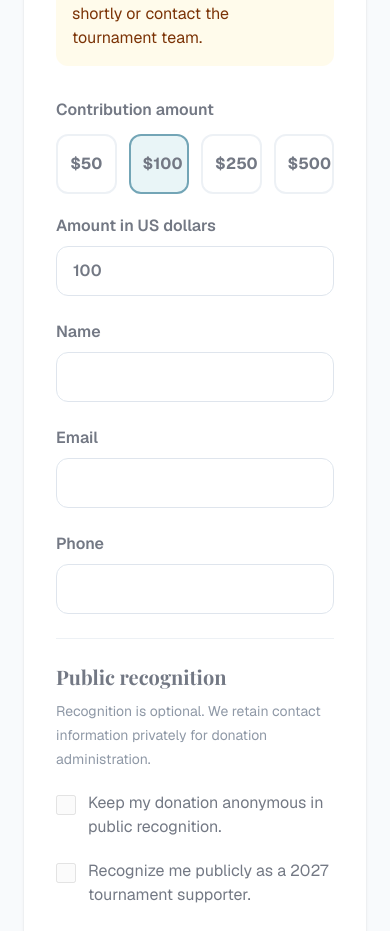
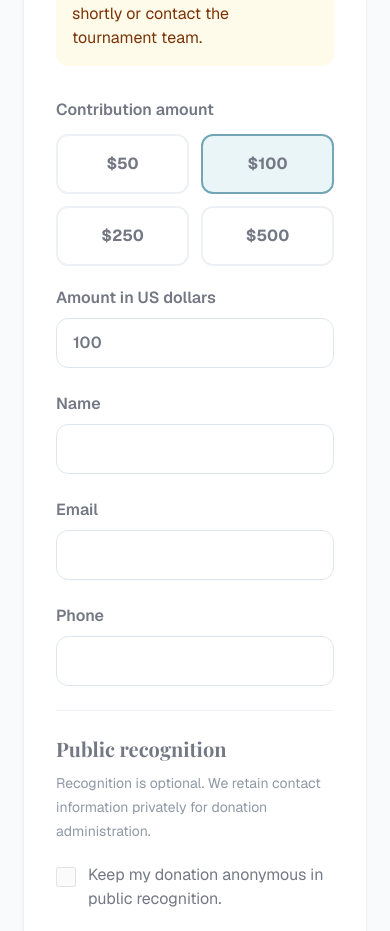
Before and after one commit to chadmillermemorial/chad-miller-memorial, a Next.js app: page /register/donate in a window 390 px wide. Shown: the part 1103-2034 px from the top of the page. Built offline with nearby package versions, Linux system fonts and the light colour scheme; a web font is replaced by a local one.

Commit message:
Add verified photo credit and finish closeout review preparations

```diff
--- a/components/forms/Donation2027Form.tsx
+++ b/components/forms/Donation2027Form.tsx
@@ -31,7 +31,7 @@ export default function Donation2027Form({ready}:{ready:boolean}) {
   <p className="mt-4 leading-7 text-slate-600">Your contribution supports next year’s CSM Chad Miller Memorial Golf Tournament at Kings Grant in Fayetteville, NC, benefiting The Honor Foundation. The tournament will take place on October 8, 2027.</p>
   {!ready && <p role="status" className="mt-5 rounded-xl bg-amber-50 p-4 text-amber-900">Donations are temporarily unavailable. Please try again shortly or <a className="underline" href="mailto:chadmillermemorial@gmail.com?subject=2027%20Donation%20Question">contact the tournament team</a>.</p>}
   <fieldset disabled={!ready || saving} className="mt-8 space-y-6 disabled:opacity-60">
-   <div><p className="font-semibold">Contribution amount</p><div className="mt-3 grid grid-cols-4 gap-3">{[50,100,250,500].map(preset=><button key={preset} type="button" aria-pressed={amount===String(preset)} onClick={()=>{setAmount(String(preset));attempt.current='';}} className={`rounded-xl border-2 px-3 py-4 font-bold ${amount===String(preset)?'border-[var(--brand-blue)] bg-[var(--brand-sky)]':'border-slate-200'}`}>${preset}</button>)}</div>
+   <div><p className="font-semibold">Contribution amount</p><div className="mt-3 grid grid-cols-2 gap-3 sm:grid-cols-4">{[50,100,250,500].map(preset=><button key={preset} type="button" aria-pressed={amount===String(preset)} onClick={()=>{setAmount(String(preset));attempt.current='';}} className={`rounded-xl border-2 px-3 py-4 font-bold ${amount===String(preset)?'border-[var(--brand-blue)] bg-[var(--brand-sky)]':'border-slate-200'}`}>${preset}</button>)}</div>
     <label className="mt-5 block font-semibold">Amount in US dollars<input required name="donationAmount" type="number" min="1" max="999999.99" step="0.01" value={amount} onChange={e=>setAmount(e.target.value)} className={inputClass}/></label>
    </div>
    <div className="grid gap-6 md:grid-cols-2">
--- a/components/gallery/PhotoGallery.tsx
+++ b/components/gallery/PhotoGallery.tsx
@@ -41,6 +41,7 @@ export default function PhotoGallery({photos}:{photos:GalleryPhoto[]}) {
    <h2 className="text-3xl font-bold">2026 Inaugural</h2>
    <p className="mt-3 text-slate-600">October 9, 2026 · Hyland Golf Course · {photos.length.toLocaleString()} photos</p>
    <p className="mt-3 max-w-3xl leading-7 text-slate-600">Select a photo to enlarge it or download the uploaded JPEG. Use the arrows to keep browsing. Downloads are the resized photos shared for this gallery.</p>
+   <p className="mt-3 text-sm leading-6 text-slate-600">Photography by <a href="https://www.cedarlanephotography.com" target="_blank" rel="noopener noreferrer" className="font-semibold text-[var(--brand-blue)] underline">Cedar Lane Photography</a>. When sharing photos, please credit Cedar Lane Photography or tag @cedarlanephoto.usa.</p>
    {paging}
    <p role="status" aria-live="polite" className="mb-4 text-sm text-slate-500">Showing photos {page*PHOTOS_PER_PAGE+1}–{Math.min((page+1)*PHOTOS_PER_PAGE,photos.length)} of {photos.length.toLocaleString()}</p>
    <div className="grid grid-cols-2 gap-3 md:grid-cols-3 lg:grid-cols-4">
```
Also changed, not shown: 2 other files (tests, documents, lock files or other folders).
